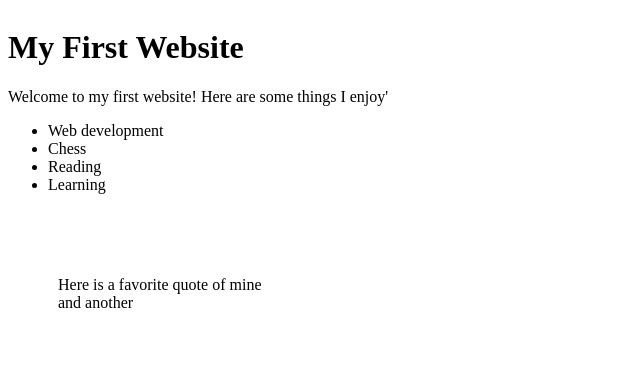
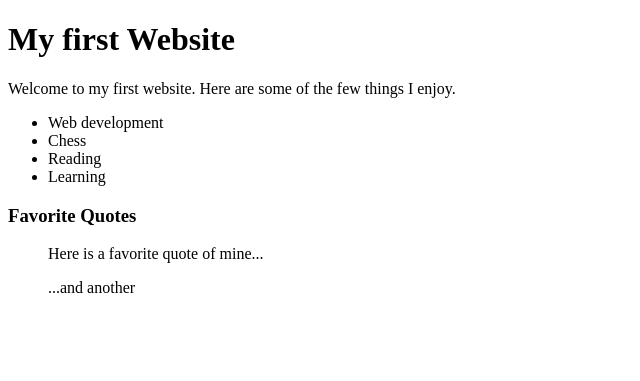
Before and after one commit to Vivvianne/My-first-website, a plain HTML site: page index.html in a window 1280 px wide. Shown: the whole page, without its empty margins (0-640 px from the left). Drawn offline with Linux system fonts and the light colour scheme; files that its build step writes are made by us from their sources.

```diff
--- a/css/style.css
+++ /dev/null
@@ -1,9 +0,0 @@
-body {
-     align-content: center;
-     }
- div {
-      margin: 0;
-      padding: 50px;
-      border: 5px;
-      margin: 0%
-     }
--- a/index.html
+++ b/index.html
@@ -1,28 +1,30 @@
 <!DOCTYPE html>
 <html lang="en">
 <head>
-    <link rel="stylesheet" href="style.css">
-
     <meta charset="UTF-8">
     <meta name="viewport" content="width=device-width, initial-scale=1.0">
     <meta http-equiv="X-UA-Compatible" content="ie=edge">
-    <title>My First Website</title>
-    <h1>My First Website</h1>
+    <title>Document</title>
+    <link rel="stylesheet" href="css/style.css">
+
 </head>
 <body>
-    <p>Welcome to my first website! Here are some things I enjoy'</p>
+    <h1>My first Website</h1>
+    <p>Welcome to my first website. Here are some of the few things I enjoy.</p>
     <ul>
         <li>Web development</li>
         <li>Chess</li>
         <li>Reading</li>
         <li>Learning</li>
+
     </ul>
-    <div>
-        <p>Here is a favorite quote of mine
-            <br>and another
-        </p>
-
-    </div>
+    <h3>Favorite Quotes</h3>
+    <blockquote>
+        <p>Here is a favorite quote of mine...</p>
+    </blockquote>
+    <blockquote>
+        <p>...and another</p>
+    </blockquote>
 
 </body>
 </html>
```
